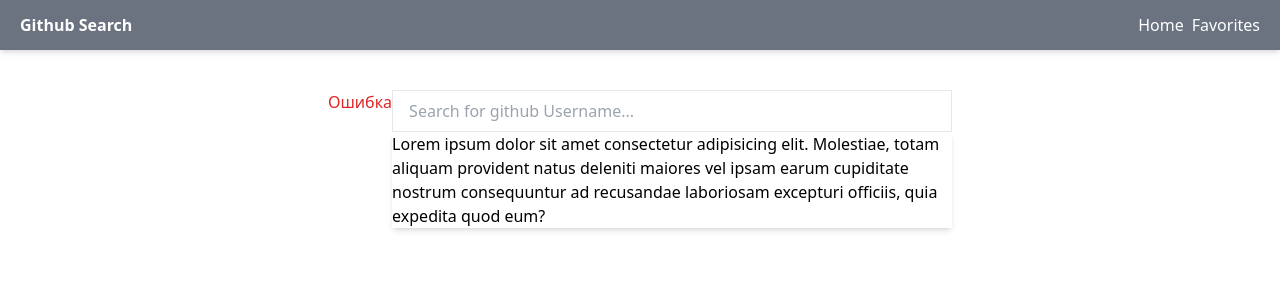
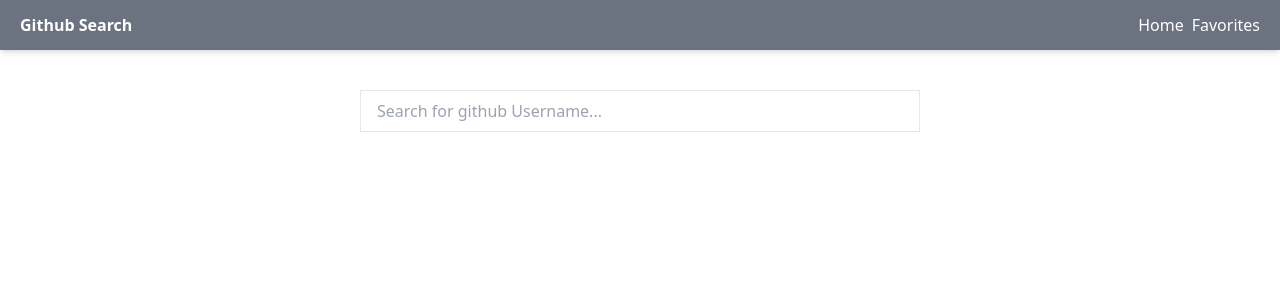
Before and after one commit to Minkaill/typescript-advanced-github, a React (Create React App) app: page / in a window 1280 px wide. Shown: the top 300 px of the page. Built offline with nearby package versions, Linux system fonts and the light colour scheme; no server answers.

Commit message:
Сделал проверку на dropDown

```diff
--- a/src/hooks/debounce.ts
+++ b/src/hooks/debounce.ts
@@ -1,6 +1,6 @@
 import  React  from 'react';
 
-export function useDebounce(value: string, delay = 300): string {
+export function useDebounced(value: string, delay = 300): string {
     const [debounced, setDebounced] = React.useState(value)
 
     React.useEffect(() => {
--- a/src/pages/HomePage.tsx
+++ b/src/pages/HomePage.tsx
@@ -1,15 +1,19 @@
 import React from "react";
 import { useSearchUsersQuery } from "../store/github/github.api";
+import { useDebounced } from "../hooks/debounce";
 
 const HomePage = () => {
-  const { isError, isLoading, data } = useSearchUsersQuery("Minkail");
-  const [search, setSearch] = React.useState("")
-
+  const [search, setSearch] = React.useState("");
+  const debounced = useDebounced(search);
+  const [dropDown, setDropDown] = React.useState(false);
+  const { isError, isLoading, data } = useSearchUsersQuery(debounced, {
+    skip: debounced.length < 3,
+  });
 
   React.useEffect(() => {
-
-  }, [search])
-
+    console.log(debounced);
+    setDropDown(debounced.length > 3 && data?.length! > 0);
+  }, [debounced, data]);
 
   return (
     <div className="flex justify-center pt-10 mx-auto h-screen w-screen">
@@ -23,12 +27,21 @@ const HomePage = () => {
           placeholder="Search for github Username..."
           onChange={(e) => setSearch(e.target.value)}
         />
-        <div className="absolute top-[42px] left-0 right-0 max-h-[200px] shadow-md bg-white">
-          Lorem ipsum dolor sit amet consectetur adipisicing elit. Molestiae,
-          totam aliquam provident natus deleniti maiores vel ipsam earum
-          cupiditate nostrum consequuntur ad recusandae laboriosam excepturi
-          officiis, quia expedita quod eum?
-        </div>
+        {dropDown && (
+          <ul className="absolute top-[42px] left-0 right-0 max-h-[200px] shadow-md overflow-scroll bg-white">
+            {isLoading && <p className="text-center">Loading...</p>}
+            {data?.map((users) => {
+              return (
+                <li
+                  key={users.id}
+                  className="py-2 px-4 cursor-pointer hover:bg-gray-500 hover:text-white transition-colors"
+                >
+                  {users.login}
+                </li>
+              );
+            })}
+          </ul>
+        )}
       </div>
     </div>
   );
```
